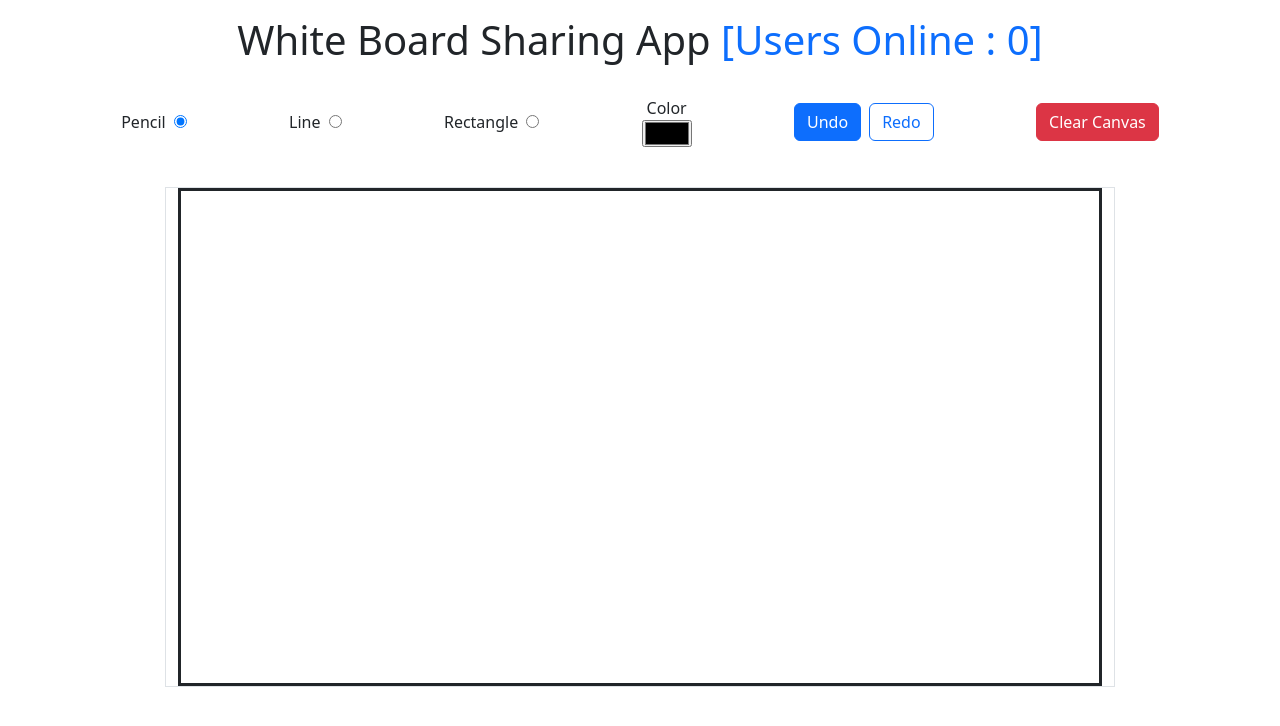
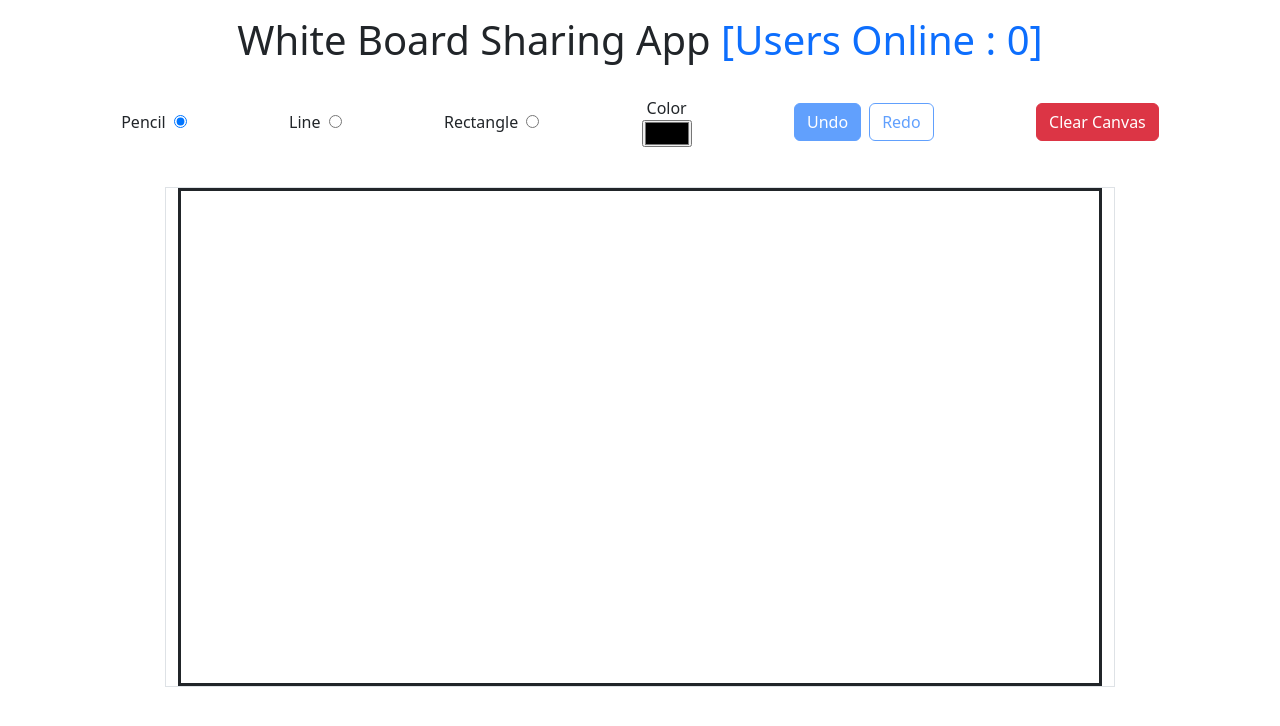
Before and after one commit to wathsan11/Real-Time-Collaborative-Whiteboard-Application, a React app in the folder frontend/: page /1 in a window 1280 px wide. Shown: the top 726 px of the page. Built offline with nearby package versions, Linux system fonts and the light colour scheme; the HTML template or start-up script is replaced by a standard one.

Commit message:
Implement undo and redo functionality in RoomPage

```diff
--- a/frontend/src/pages/RoomPage/index.jsx
+++ b/frontend/src/pages/RoomPage/index.jsx
@@ -10,6 +10,7 @@
     const [tool, setTool] = useState('pencil');
     const [color, setColor] = useState('#000000');
     const [elements, setElements] = useState([]);
+    const [history, setHistory] = useState([]);
 
     const handleClearCanvas = () => {
         const canvas = canvasRef.current;
@@ -19,7 +20,25 @@
         setElements([]);
     }
 
-  return (
+    const undo = () => {
+        setHistory((prevHistory) => [
+            ...prevHistory,
+            elements[elements.length - 1],
+        ]);
+        setElements((prevElements) =>
+            prevElements.slice(0, prevElements.length - 1)
+       );
+    };
+
+    const redo = () => {
+        setElements((prevElements) => [
+            ...prevElements,
+            history[history.length - 1],
+        ]);
+        setHistory((prevHistory) => prevHistory.slice(0, prevHistory.length - 1));
+    };
+
+return (
     <div className="row">
         <h1 className='text-center pt-3 py-3'>
             White Board Sharing App {''}
@@ -75,8 +94,14 @@
 
 
             <div className="d-flex gap-2">
-                <button className='btn btn-primary'>Undo</button>
-                <button className='btn btn-outline-primary'>Redo</button>
+                <button className='btn btn-primary'
+                    disabled={elements.length === 0}
+                    onClick = {() => undo ()}
+                >Undo</button>
+                <button className='btn btn-outline-primary'
+                    disabled={history.length < 1}
+                    onClick = {() => redo ()}
+                >Redo</button>
             </div>
 
 
```
